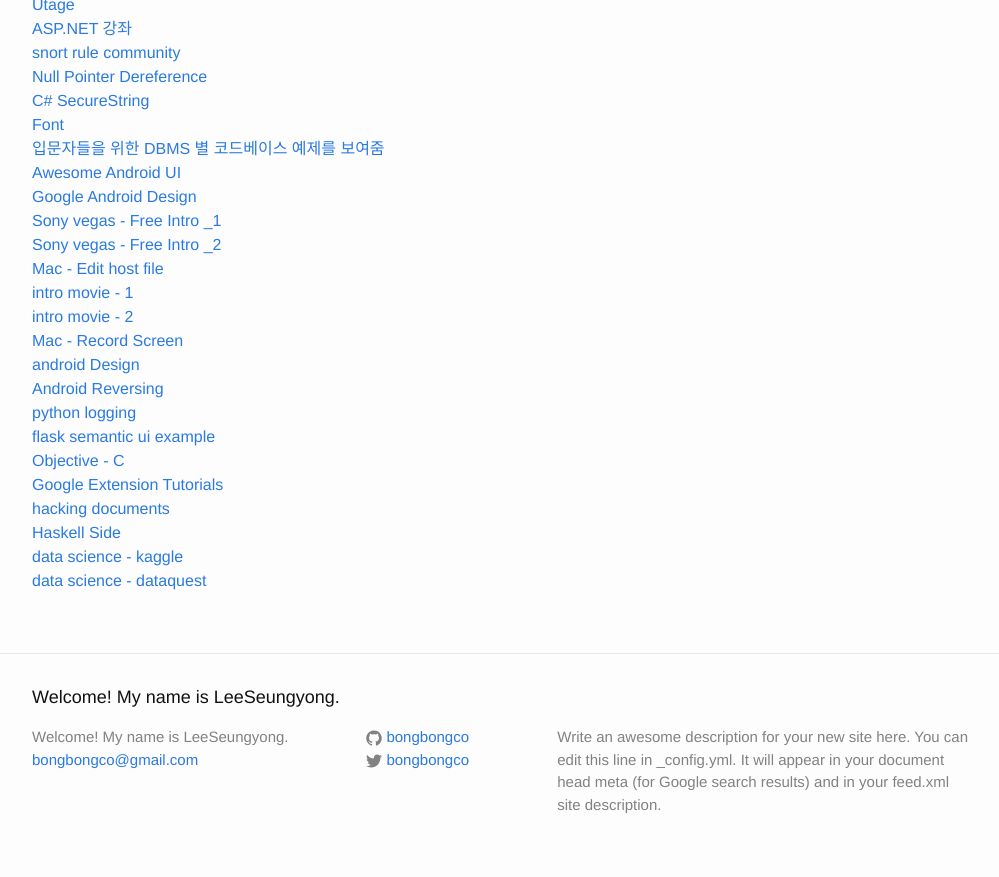
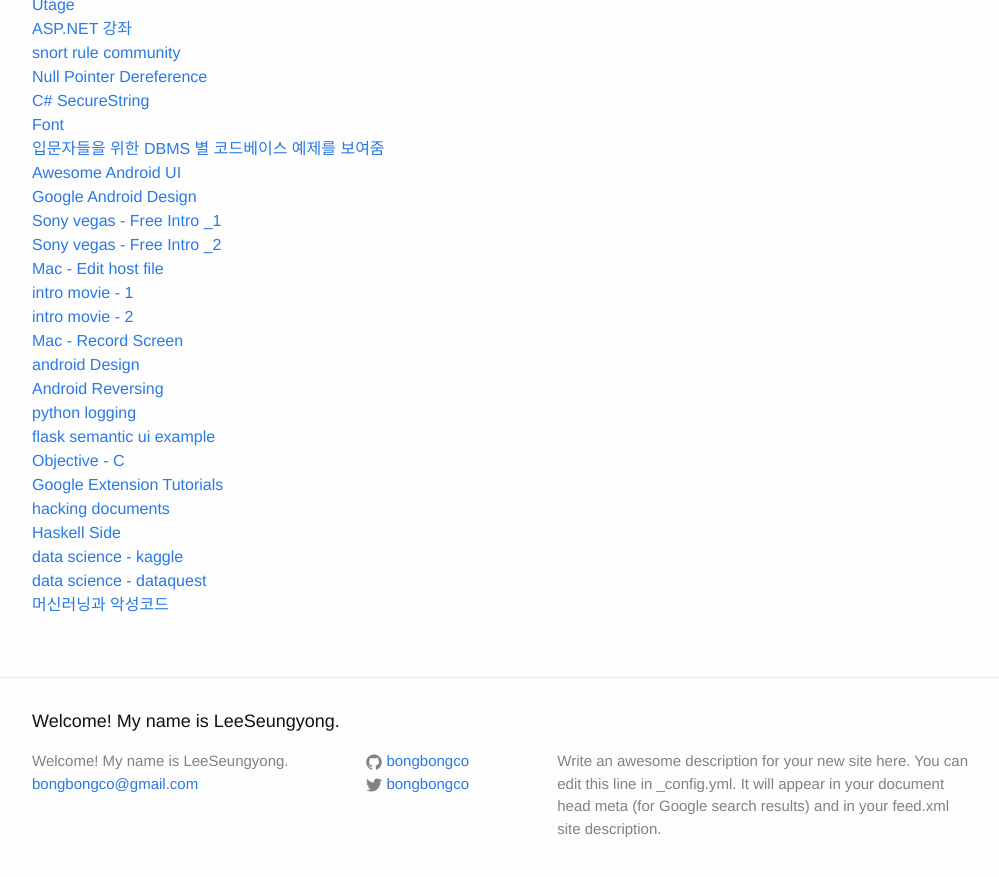
Before and after one commit to LktProgrammer/bongbongco.github.io, a Jekyll site: the page built from _posts/2016-07-22-Website-List.markdown, in a window 1280 px wide and 900 px high, scrolled down 2799 px. Shown: the top 877 px of the window, without its empty margins (138-1137 px from the left). Built offline with Jekyll 4.4.1, drawn with Linux system fonts in a browser that asks for light colours.

Commit message:
Update 2016-07-22-Website-List.markdown

```diff
--- a/_posts/2016-07-22-Website-List.markdown
+++ b/_posts/2016-07-22-Website-List.markdown
@@ -136,3 +136,4 @@ title: 참고할 웹 사이트들.
 [Haskell Side](https://e.xtendo.org/haskell/ko/monad_fear/slide#58)
 [data science - kaggle](https://www.kaggle.com/)
 [data science - dataquest](https://www.dataquest.io)
+[머신러닝과 악성코드](http://leekyu.net/board_tJMI65/4400)
```
